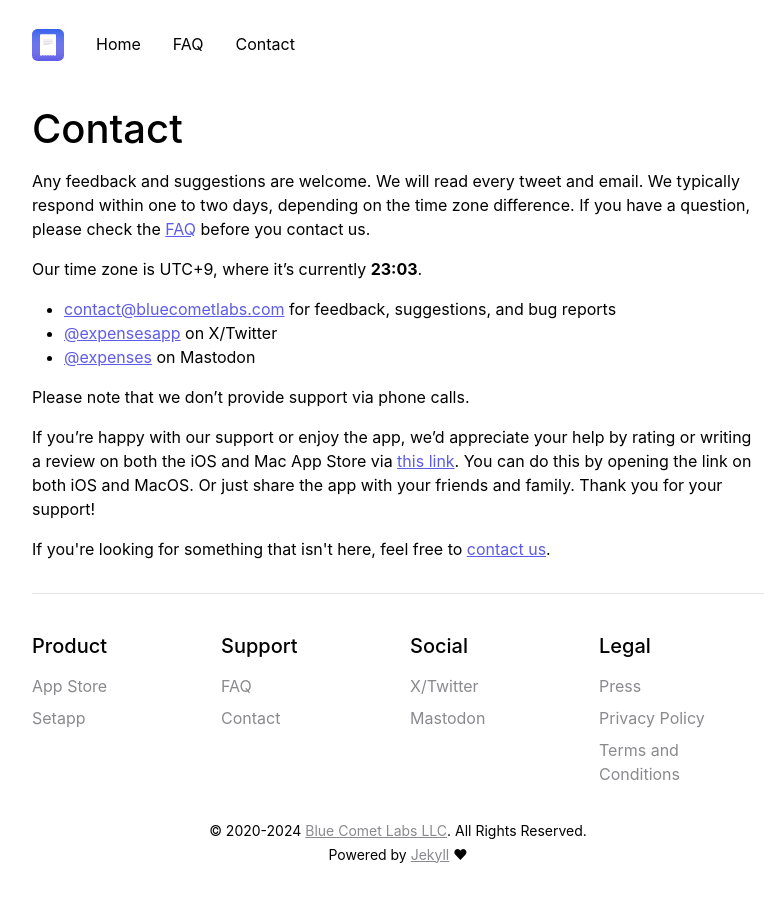
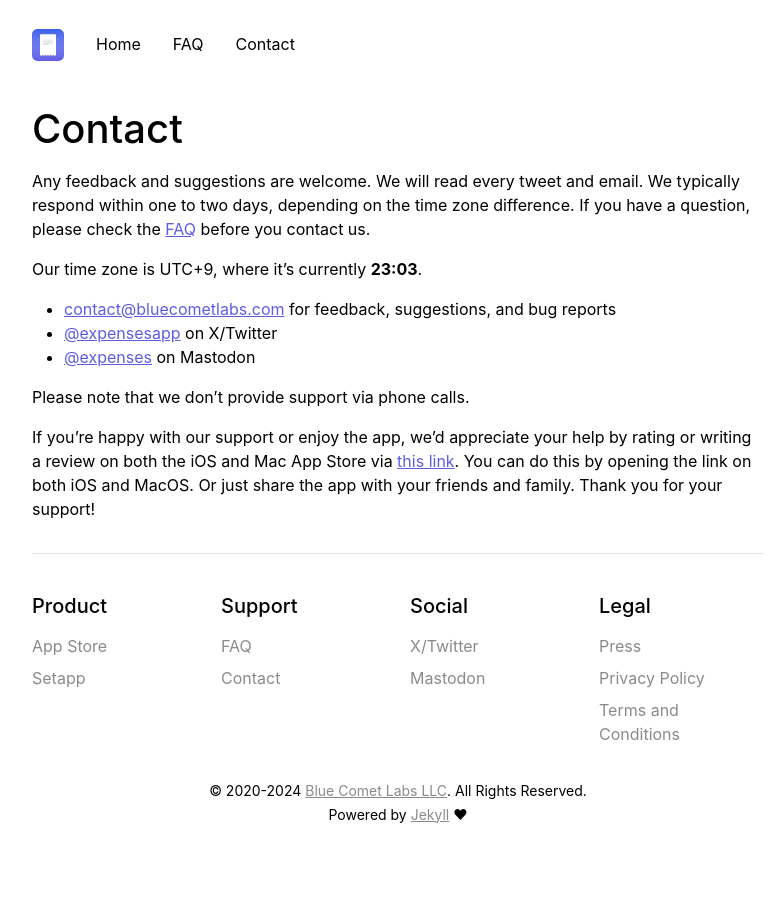
Before and after one commit to bluecometlabs/getexpenses.app, a Jekyll site: the page built from pages/contact.md, in a window 1280 px wide. Shown: the whole page, without its empty margins (242-1024 px from the left). Built offline with Jekyll 4.4.1, drawn with Linux system fonts in a browser that asks for light colours.

Commit message:
Update contact page

```diff
--- a/pages/contact.md
+++ b/pages/contact.md
@@ -35,5 +35,3 @@ Our time zone is UTC+9, where it's currently <strong><span id="currentTime"></sp
 Please note that we don't provide support via phone calls.
 
 If you're happy with our support or enjoy the app, we'd appreciate your help by rating or writing a review on both the iOS and Mac App Store via [this link]({{ site.links.app_store_review }}). You can do this by opening the link on both iOS and MacOS. Or just share the app with your friends and family. Thank you for your support!
-
-{% include faq_footer.html %}
```
